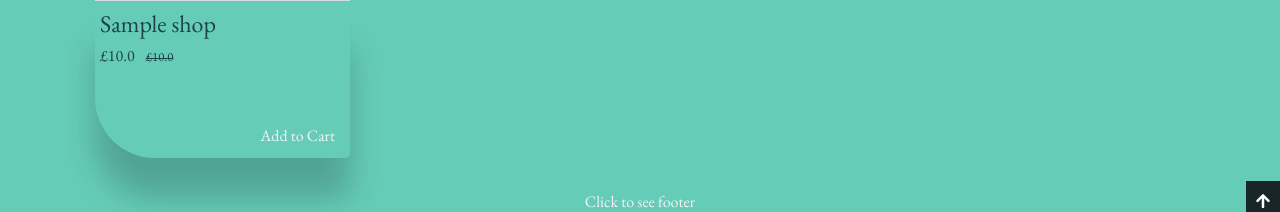
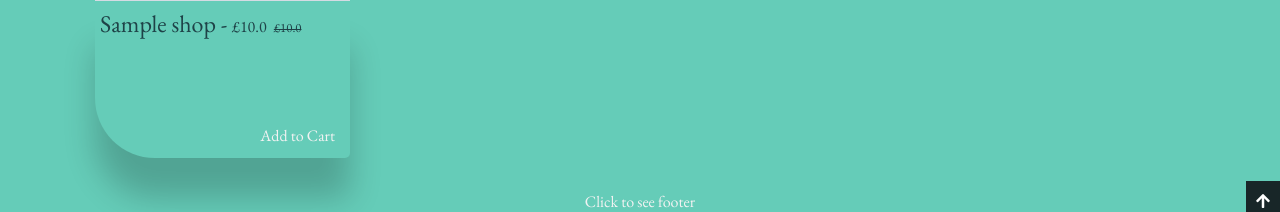
Before and after one commit to ella-adeka/Lingfield-Pharmacy, a Django app: page /shop/products/ in a window 1280 px wide. Shown: the part 570-782 px from the top of the page. Run offline with Django 3.2, Linux system fonts and the light colour scheme; tables that the repository leaves empty hold one stand-in row (values such as "Sample post"); grey boxes marked "Sample" are stand-in pictures; some libraries are stand-ins or nearby versions; some web fonts are replaced.

Commit message:
Moved price to shop.title element

```diff
--- a/lingfield_project/shopping/templates/shopping/product_list.html
+++ b/lingfield_project/shopping/templates/shopping/product_list.html
@@ -88,8 +88,8 @@
                                     <img class=" grid-group-img" src="{{ x.image.url }}" width="100%" height="200px" style="object-fit: cover; border-radius: 2px 60px 0px 0px;">
                                 </div>
                                 <div class="grid-group-text" style="background-color: #65CCB8;padding: 2px 1px 5px 5px;height: 150px;border-radius: 0px 0px  5px 60px;color: #182628"> <!-- #212529 -->
-                                    <h4 style="color: #1e4247">{{ x.title }} </h4>
-                                    <h6 class="mt-2" style="color: #1e4247">£{{ x.price|intcomma }} <span class="ml-2"><del><small>£{{ x.old_price|intcomma }}</small></del></span></h6>
+                                    <h4 style="color: #1e4247">{{ x.title }} - <span style="font-size: 20px;"><small>£{{ x.price|intcomma }} <del><small class="ml-1">£{{ x.old_price|intcomma }}</small></del></small></span></h4>
+                                    <!-- <h6 class="mt-2" style="color: #1e4247">£{{ x.price|intcomma }} <span class="ml-2"><del><small>£{{ x.old_price|intcomma }}</small></del></span></h6>   -->
                                     {% if user.is_authenticated %}
                                     <a href="{{ x.get_add_to_cart_url }}"  style="padding-right: 15px;position: absolute;bottom: 10px;right: 10px;color: #F2F2F2;text-decoration: none;">Add to Cart</a>
                                     {% else %}
```
